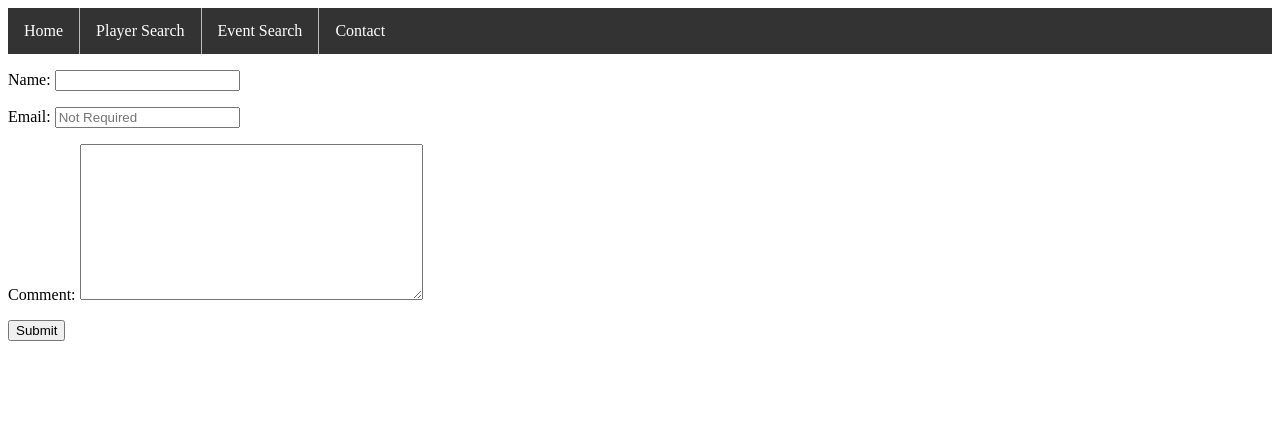
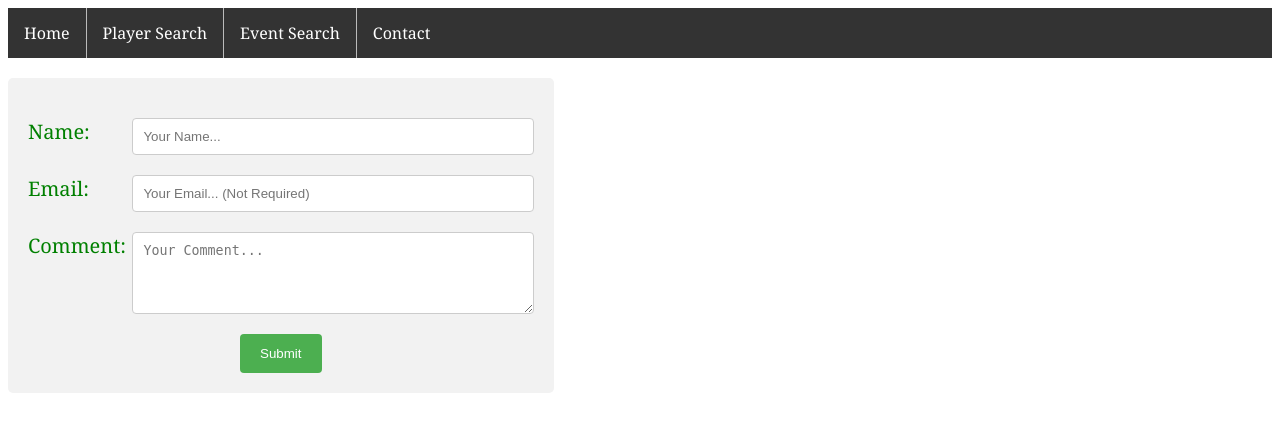
Before and after one commit to BrianZ1/CapstoneProject, a Django app: page /contact/ in a window 1280 px wide. Shown: the top 432 px of the page. Run offline with Django 3.2, Linux system fonts and the light colour scheme; some libraries are stand-ins or nearby versions.

Commit message:
working on styling - contact page

```diff
--- a/mysite/esports/forms.py
+++ b/mysite/esports/forms.py
@@ -28,5 +28,7 @@ class ContactForm(ModelForm):
         fields = ['name', 'email', 'comment']
 
         widgets = {
-            'email': forms.TextInput(attrs={'placeholder': 'Not Required'}),
+						'name':forms.TextInput(attrs={'placeholder': 'Your Name...'}),
+            'email': forms.TextInput(attrs={'placeholder': 'Your Email... (Not Required)'}),
+						'comment': forms.Textarea(attrs={'placeholder': 'Your Comment...', 'rows':4, 'cols':15}),
         }
--- /dev/null
+++ b/mysite/esports/static/esports/form.css
@@ -0,0 +1,67 @@
+/*****************************************
+Player Search Form
+******************************************/
+
+/*****************************************
+Event Search Form
+******************************************/
+
+/*****************************************
+Contact Form
+******************************************/
+
+.contact-form {
+  border-radius: 5px;
+  background-color: #f2f2f2;
+  padding: 20px;
+  width: 40%;
+  text-align: center;
+  margin-top: 20px;
+}
+
+.contact-form p {
+  color: green;
+  font-size: 20px;
+}
+
+.contact-form input[type=text], textarea {
+  float: right;
+  width: 75%;
+  padding: 10px;
+  border: 1px solid #ccc;
+  border-radius: 4px;
+  resize: vertical;
+  height: 20%;
+}
+
+.contact-form input[type=text]:focus, textarea:focus {
+  border: 1px solid #555;
+  outline: none;
+}
+
+.contact-form input[type=submit] {
+  background-color: #4CAF50;
+  color: white;
+  padding: 12px 20px;
+  border: none;
+  border-radius: 4px;
+  cursor: pointer;
+}
+
+.contact-form input[type=submit]:hover{
+  background-color: #45a049;
+}
+
+.contact-form label {
+  float: left;
+}
+
+.contact-form p:after {
+  content: "";
+  display: table;
+  clear: both;
+}
+
+.contact-form ul {
+  list-style-type: none;
+}
--- a/mysite/esports/static/esports/style.css
+++ b/mysite/esports/static/esports/style.css
@@ -1,82 +1,12 @@
-.navbar ul {
-    list-style-type: none;
-    margin: 0px;
-    padding: 0px;
-    overflow: hidden;
-    background-color: #333;
+/*****************************************
+Main Style
+******************************************/
+body {
+  background-color: white;
+  display: block;
+  font-family: Georgia;
 }
 
-.navbar li {
-    float: left;
-    border-right: 1px solid #bbb;
+.content h1 {
+  text-align: center;
 }
-
-.navbar li:last-child {
-    border-right: none;
-}
-
-.navbar a {
-    display: block;
-    color: white;
-    text-align: center;
-    padding: 14px 16px;
-    text-decoration: none;
-}
-
-.navbar li a:hover {
-    background-color: #111;
-}
-
-.body {
-    background-color: #FFF;
-}
-
-form {
-
-}
-
-.dropbtn {
-    background-color: #4CAF50;
-    color: white;
-    padding: 16px;
-    font-size: 16px;
-    border: none;
-    cursor: pointer;
-}
-
-/* The container <div> - needed to position the dropdown content */
-.dropdown {
-    position: relative;
-    display: inline-block;
-}
-
-/* Dropdown Content (Hidden by Default) */
-.dropdown-content {
-    display: none;
-    position: absolute;
-    background-color: #f9f9f9;
-    min-width: 160px;
-    box-shadow: 0px 8px 16px 0px rgba(0,0,0,0.2);
-    z-index: 1;
-}
-
-/* Links inside the dropdown */
-.dropdown-content a {
-    color: black;
-    padding: 12px 16px;
-    text-decoration: none;
-    display: block;
-}
-
-/* Change color of dropdown links on hover */
-.dropdown-content a:hover {background-color: #f1f1f1}
-
-/* Show the dropdown menu on hover */
-.dropdown:hover .dropdown-content {
-    display: block;
-}
-
-/* Change the background color of the dropdown button when the dropdown content is shown */
-.dropdown:hover .dropbtn {
-    background-color: #3e8e41;
-}
--- a/mysite/esports/templates/esports/base.html
+++ b/mysite/esports/templates/esports/base.html
@@ -11,10 +11,12 @@
     {% endblock title %}
 
     <link rel="stylesheet" type="text/css" href="{% static 'esports/style.css' %}" />
+    <link rel="stylesheet" type="text/css" href="{% static 'esports/navbar.css' %}" />
+    {% block style %} {% endblock style %}
   </head>
 
   <body>
-      <div class='body'>
+
     <div class='navbar'>
       <ul>
         <li><a href="{% url 'home' %}">Home</a></li>
@@ -24,19 +26,18 @@
       </ul>
     </div>
 
+    <div class='content'>
       {% block content %}
 
       <p>Don't Show This</p>
 
       {% endblock content %}
     </div>
-  </body>
 
-  <footer>
-
-  </footer>
+    <footer></footer>
 
     <script src="https://code.jquery.com/jquery-3.1.0.min.js"></script>
     {% block javascript %}
     {% endblock %}
+  </body>
 </html>
--- a/mysite/esports/templates/esports/contact.html
+++ b/mysite/esports/templates/esports/contact.html
@@ -1,15 +1,23 @@
 {% extends './base.html'  %}
+{% load static %}
 
 {% block title %}
 <title>Contact Page</title>
 {% endblock title %}
 
+{% block style %}
+<link rel="stylesheet" type="text/css" href="{% static 'esports/form.css' %}" />
+{% endblock style %}
+
 {% block content %}
 
+<div class="contact-form">
   {% if messages %}
   <ul class="messages">
     {% for message in messages %}
-        <li{% if message.tags %} class="{{ message.tags }}"{% endif %}>{{ message }}</li>
+    <li{% if message.tags %} class="{{ message.tags }}" {% endif %}>
+      {{ message }}
+    </li>
       {% endfor %}
   </ul>
   {% endif %}
@@ -19,5 +27,6 @@
     {{ form.as_p }}
     <input type="submit" value="Submit" />
   </form>
+</div>
 
 {% endblock content %}
--- a/mysite/esports/templates/esports/eventsearch.html
+++ b/mysite/esports/templates/esports/eventsearch.html
@@ -1,8 +1,13 @@
 {% extends './base.html'  %}
+{% load static %}
 
 {% block title %}
 <title>Event Search</title>
 {% endblock title %}
+
+{% block style %}
+
+{% endblock style %}
 
 {% block content %}
 
--- a/mysite/esports/templates/esports/home.html
+++ b/mysite/esports/templates/esports/home.html
@@ -1,5 +1,8 @@
 {% extends './base.html'  %}
+{% load static %}
 
 {% block content %}
 
+<h1>Welcome to my Website</h1>
+
 {% endblock content %}
--- a/mysite/esports/templates/esports/information.html
+++ b/mysite/esports/templates/esports/information.html
@@ -1,5 +1,5 @@
 {% load esports_extras %}
 
 {% for sentence in summary %}
-    <li>{{ sentence|lstrip }} </li>
+<li>{{ sentence|lstrip }} </li>
 {% endfor %}
--- a/mysite/esports/templates/esports/playerresults.html
+++ b/mysite/esports/templates/esports/playerresults.html
@@ -1,9 +1,14 @@
 {% extends './base.html'  %}
+{% load static %}
 {% load esports_extras %}
 
 {% block title %}
 <title>Player Results</title>
 {% endblock title %}
+
+{% block style %}
+
+{% endblock style %}
 
 {% block content %}
 
--- a/mysite/esports/templates/esports/playersearch.html
+++ b/mysite/esports/templates/esports/playersearch.html
@@ -1,8 +1,13 @@
 {% extends './base.html'  %}
+{% load static %}
 
 {% block title %}
 <title>Player Search</title>
 {% endblock title %}
+
+{% block style %}
+
+{% endblock style %}
 
 {% block content %}
 
--- a/mysite/esports/views.py
+++ b/mysite/esports/views.py
@@ -64,10 +64,12 @@ def eventResults(request, name):
         event_name = request.session.get('event_name', None)
         game = request.session.get('game', None)
 
-        event_extractor = articles.EventSeperator(event_name, game)
+        #event_extractor = articles.EventSeperator(event_name, game)
 
-        site = event_extractor.get_website();
-        sorted_team_player_list, player_list = event_extractor.get_player_team_names(site)
+        #site = event_extractor.get_website();
+        #sorted_team_player_list, player_list = event_extractor.get_player_team_names(site)
+
+        sorted_team_player_list = stpl
 
         request.session['sorted_team_player_list'] = sorted_team_player_list
 
@@ -97,11 +99,12 @@ def eventResultsTeam(request, name, team):
     return render(request, 'esports/eventresults.html', context)
 
 def eventInformation(request):
-    #sorted_team_player_list = stpl
 
     player_name = request.GET.get('player', None)
     game = request.session.get('game', None)
-    summary = main.player_search(player_name, game, 5)
+    #summary = main.player_search(player_name, game, 5)
+
+    summary = "Hi"
 
     context = { 'summary': summary }
 
@@ -120,7 +123,7 @@ def contact(request):
             new_comment.save()
             form.save_m2m()
 
-            messages.success(request, 'Form submission successful')
+            messages.success(request, 'Comment Received')
 
             return HttpResponseRedirect('/contact/')
     else:
```
Also changed, not shown: mysite/esports/static/esports/information.css (added, +8 -0 lines), mysite/esports/static/esports/navbar.css (added, +77 -0 lines), mysite/esports/templates/esports/eventresults.html (+8 -3 lines), mysite/db.sqlite3. Lines whose indentation alone changed are shown as unchanged.
